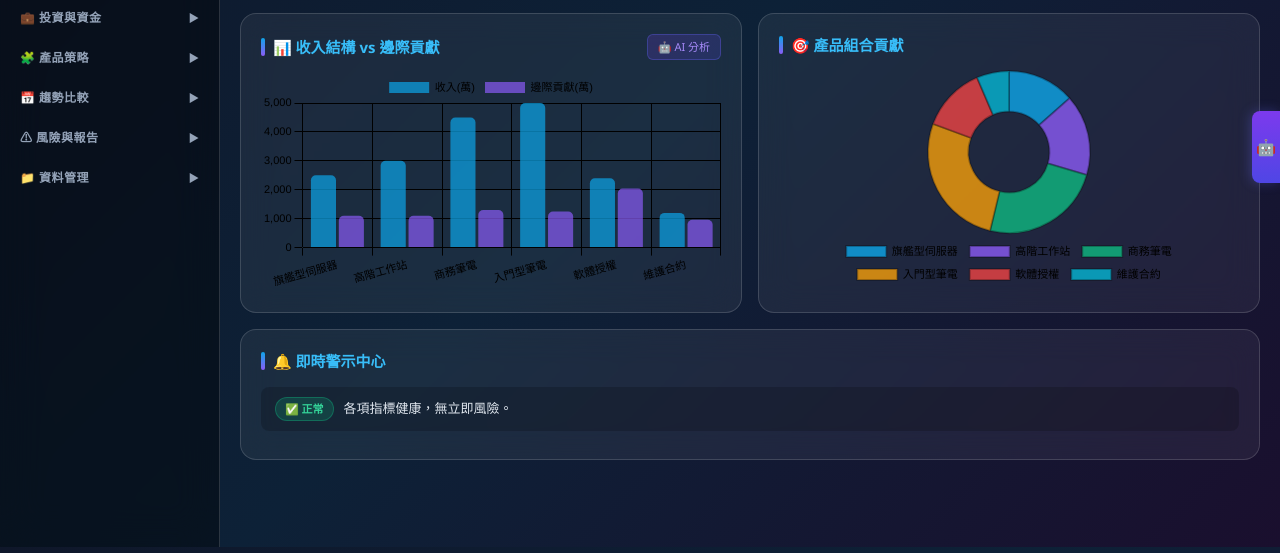
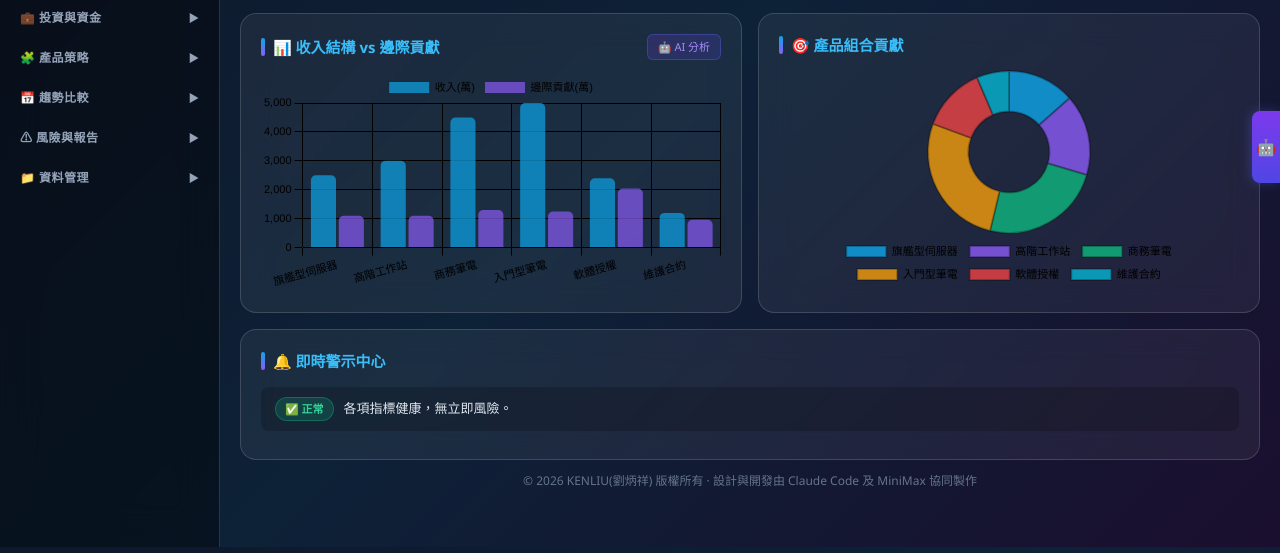
Before and after one commit to jamic710808/cvp-decision-intelligence-v4, a plain HTML site: page CVP_Dashboard_V4_AI.html in a window 1280 px wide. Shown: the part 253-806 px from the top of the page. Drawn offline with nearby package versions, Linux system fonts and the light colour scheme.

Commit message:
新增頁尾版權聲明至所有 19 個頁面

```diff
--- a/CVP_Dashboard_V4_AI.html
+++ b/CVP_Dashboard_V4_AI.html
@@ -310,6 +310,7 @@
     <div class="sec-hd">🔔 即時警示中心</div>
     <div id="alert-center"></div>
   </div>
+  <div style="text-align:center;padding:12px 0 4px;font-size:12px;color:var(--text-muted)">© 2026 KENLIU(劉炳祥) 版權所有 · 設計與開發由 Claude Code 及 MiniMax 協同製作</div>
 </div>
 
 <!-- ════ T2 — 管理損益表 ════ -->
@@ -345,6 +346,7 @@
     <div class="sec-hd">🏷 產品貢獻明細</div>
     <div style="overflow-x:auto"><table class="data-table" id="product-table"></table></div>
   </div>
+  <div style="text-align:center;padding:12px 0 4px;font-size:12px;color:var(--text-muted)">© 2026 KENLIU(劉炳祥) 版權所有 · 設計與開發由 Claude Code 及 MiniMax 協同製作</div>
 </div>
 
 <!-- ════ T4 — 動態情境模擬器 ════ -->
@@ -388,6 +390,7 @@
       </div>
     </div>
   </div>
+  <div style="text-align:center;padding:12px 0 4px;font-size:12px;color:var(--text-muted)">© 2026 KENLIU(劉炳祥) 版權所有 · 設計與開發由 Claude Code 及 MiniMax 協同製作</div>
 </div>
 
 <!-- ════ T5 — 多情境平行比較 ════ -->
@@ -416,6 +419,7 @@
       <div class="chart-wrap h260"><canvas id="ch-scenario-radar"></canvas></div>
     </div>
   </div>
+  <div style="text-align:center;padding:12px 0 4px;font-size:12px;color:var(--text-muted)">© 2026 KENLIU(劉炳祥) 版權所有 · 設計與開發由 Claude Code 及 MiniMax 協同製作</div>
 </div>
 
 <!-- ════ T6 — 投資 ROI ════ -->
@@ -435,6 +439,7 @@
     <div class="sec-hd">📉 NPV 對 WACC 敏感度分析</div>
     <div class="chart-wrap h240"><canvas id="ch-npv-sens"></canvas></div>
   </div>
+  <div style="text-align:center;padding:12px 0 4px;font-size:12px;color:var(--text-muted)">© 2026 KENLIU(劉炳祥) 版權所有 · 設計與開發由 Claude Code 及 MiniMax 協同製作</div>
 </div>
 
 <!-- ════ T7 — AI 目標搜尋 ════ -->
@@ -519,6 +524,7 @@
       </div>
     </div>
   </div>
+  <div style="text-align:center;padding:12px 0 4px;font-size:12px;color:var(--text-muted)">© 2026 KENLIU(劉炳祥) 版權所有 · 設計與開發由 Claude Code 及 MiniMax 協同製作</div>
 </div>
 
 <!-- ════ T10 — 資金效率（杜邦分析）════ -->
@@ -561,6 +567,7 @@
       </div>
     </div>
   </div>
+  <div style="text-align:center;padding:12px 0 4px;font-size:12px;color:var(--text-muted)">© 2026 KENLIU(劉炳祥) 版權所有 · 設計與開發由 Claude Code 及 MiniMax 協同製作</div>
 </div>
 
 <!-- ════ T12 — 風險儀表板 ════ -->
@@ -592,6 +599,7 @@
     <div class="sec-hd" style="font-size:13px">利潤分布直方圖（紅色=虧損，紫色=盈利）</div>
     <div class="chart-wrap h240"><canvas id="ch-mc-hist"></canvas></div>
   </div>
+  <div style="text-align:center;padding:12px 0 4px;font-size:12px;color:var(--text-muted)">© 2026 KENLIU(劉炳祥) 版權所有 · 設計與開發由 Claude Code 及 MiniMax 協同製作</div>
 </div>
 
 <!-- ════ T13 — 資料管理 ════ -->
@@ -645,6 +653,7 @@
     <div class="sec-hd">📋 產品別差異明細</div>
     <div style="overflow-x:auto"><table class="data-table" id="bv-table"></table></div>
   </div>
+<div style="text-align:center;padding:12px 0 4px;font-size:12px;color:var(--text-muted)">© 2026 KENLIU(劉炳祥) 版權所有 · 設計與開發由 Claude Code 及 MiniMax 協同製作</div>
 </div>
 
 <!-- ════ T15 — 現金流預測（V4 新增）════ -->
@@ -655,6 +664,7 @@
     <div class="sec-hd">💧 12 個月滾動現金流預測</div>
     <div class="chart-wrap h300"><canvas id="ch-cf-forecast"></canvas></div>
   </div>
+  <div style="text-align:center;padding:12px 0 4px;font-size:12px;color:var(--text-muted)">© 2026 KENLIU(劉炳祥) 版權所有 · 設計與開發由 Claude Code 及 MiniMax 協同製作</div>
 </div>
 
 <!-- ════ T16 — 龍捲風敏感性圖（V4 新增）════ -->
@@ -673,6 +683,7 @@
     <div class="sec-hd">📊 敏感性排行（長條圖）</div>
     <div class="chart-wrap h280"><canvas id="ch-tornado"></canvas></div>
   </div>
+  <div style="text-align:center;padding:12px 0 4px;font-size:12px;color:var(--text-muted)">© 2026 KENLIU(劉炳祥) 版權所有 · 設計與開發由 Claude Code 及 MiniMax 協同製作</div>
 </div>
 
 <!-- ════ T17 — CM 矩陣（BCG）（V4 新增）════ -->
@@ -702,12 +713,14 @@
       <div class="sec-hd">📆 多年度收入 / 邊際貢獻 / 利潤比較</div>
       <div class="chart-wrap h300"><canvas id="ch-yoy"></canvas></div>
     </div>
-  </div>
+  <div style="text-align:center;padding:12px 0 4px;font-size:12px;color:var(--text-muted)">© 2026 KENLIU(劉炳祥) 版權所有 · 設計與開發由 Claude Code 及 MiniMax 協同製作</div>
+</div>
 </div>
 
 <!-- ════ T19 — AI 決策摘要（V4 新增）════ -->
 <div id="t19" class="tab-content">
   <div id="ai-report"></div>
+  <div style="text-align:center;padding:12px 0 4px;font-size:12px;color:var(--text-muted)">© 2026 KENLIU(劉炳祥) 版權所有 · 設計與開發由 Claude Code 及 MiniMax 協同製作</div>
 </div>
 
 </main><!-- end main-content -->
```
Also changed, not shown: index.html (+14 -1 lines).
